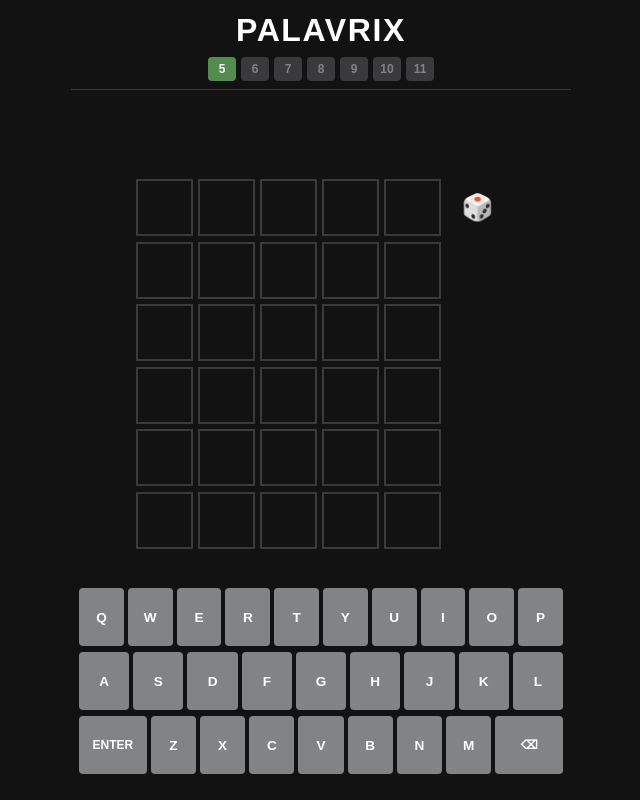
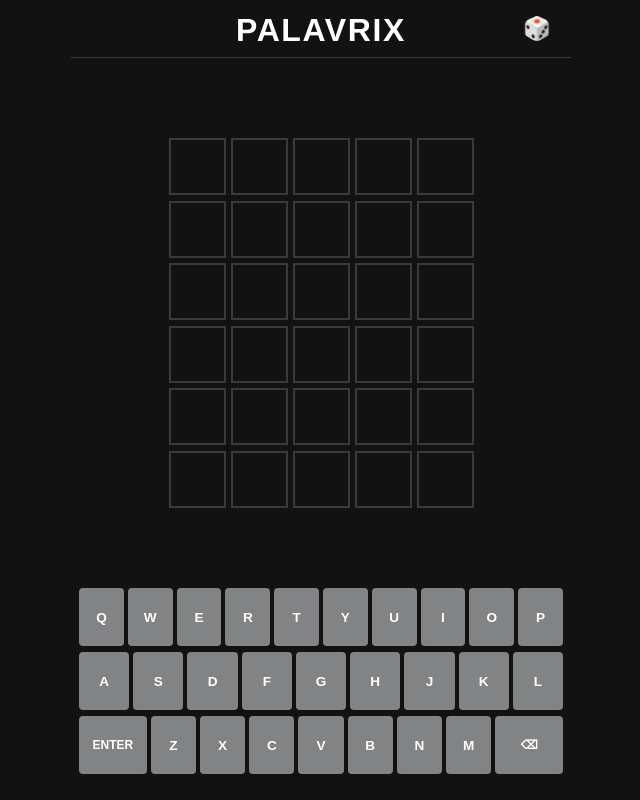
Before and after one commit to pacbtz/palavrix, a plain HTML site: page index.html in a window 1280 px wide. Shown: the whole page, without its empty margins (319-959 px from the left). Drawn offline with Linux system fonts and the light colour scheme.

Commit message:
Refactor UI: remove length selector, move dice to header, toast popup messages (#1)

```diff
--- a/index.html
+++ b/index.html
@@ -26,8 +26,11 @@
       width: 100%;
       max-width: 500px;
       border-bottom: 1px solid #3a3a3c;
-      padding: 12px 0 8px;
-      text-align: center;
+      padding: 12px 16px 8px;
+      position: relative;
+      display: flex;
+      align-items: center;
+      justify-content: center;
     }
 
     header h1 {
@@ -37,43 +40,47 @@
       text-transform: uppercase;
     }
 
-    #length-selector {
-      display: flex;
-      justify-content: center;
-      gap: 5px;
-      margin-top: 8px;
+    #random-btn {
+      visibility: hidden;
+      background: transparent;
+      color: #565758;
+      font-size: 1.4rem;
+      border: none;
+      border-radius: 4px;
+      cursor: pointer;
+      padding: 4px;
+      line-height: 1;
+      transition: color 0.15s;
+      position: absolute;
+      right: 16px;
+      top: 50%;
+      transform: translateY(-50%);
     }
 
-    .len-btn {
-      background: #3a3a3c;
-      color: #818384;
-      border: none;
-      border-radius: 4px;
-      font-size: 0.75rem;
-      font-weight: 700;
-      width: 28px;
-      height: 24px;
-      cursor: pointer;
-      transition: background 0.15s, color 0.15s;
-    }
-
-    .len-btn:hover {
-      background: #565758;
+    #random-btn:hover {
       color: #fff;
     }
 
-    .len-btn.active {
-      background: #538d4e;
+    #random-btn::after {
+      content: attr(data-tooltip);
+      position: absolute;
+      top: calc(100% + 6px);
+      left: 50%;
+      transform: translateX(-50%);
+      background: #3a3a3c;
       color: #fff;
+      font-size: 0.72rem;
+      font-weight: 600;
+      white-space: nowrap;
+      padding: 4px 8px;
+      border-radius: 4px;
+      opacity: 0;
+      pointer-events: none;
+      transition: opacity 0.15s;
     }
 
-    #message {
-      height: 30px;
-      margin: 10px 0;
-      font-size: 1rem;
-      font-weight: 600;
-      color: #fff;
-      text-align: center;
+    #random-btn:hover::after {
+      opacity: 1;
     }
 
     #board-container {
@@ -82,6 +89,10 @@
       align-items: center;
       flex-grow: 1;
       padding: 10px 0;
+    }
+
+    #board-wrapper {
+      position: relative;
     }
 
     #board {
@@ -264,55 +275,25 @@
       background: #3a3a3c;
     }
 
-    #board-wrapper {
-      display: flex;
-      align-items: flex-start;
-      gap: 8px;
+    /* Floating toast anchored above a board row */
+    #toast {
+      position: absolute;
+      left: 50%;
+      transform: translateX(-50%) translateY(-100%);
+      background: #fff;
+      color: #121213;
+      font-size: 0.85rem;
+      font-weight: 700;
+      padding: 7px 16px;
+      border-radius: 6px;
+      white-space: nowrap;
+      pointer-events: none;
+      opacity: 0;
+      transition: opacity 0.15s;
+      z-index: 10;
     }
 
-    #board-side {
-      display: flex;
-      flex-direction: column;
-      align-items: center;
-    }
-
-    #random-btn {
-      visibility: hidden;
-      background: transparent;
-      color: #565758;
-      font-size: 1.2rem;
-      border: none;
-      border-radius: 4px;
-      cursor: pointer;
-      padding: 0;
-      line-height: 1;
-      transition: color 0.15s;
-      position: relative;
-    }
-
-    #random-btn:hover {
-      color: #fff;
-    }
-
-    #random-btn::after {
-      content: attr(data-tooltip);
-      position: absolute;
-      left: calc(100% + 8px);
-      top: 50%;
-      transform: translateY(-50%);
-      background: #3a3a3c;
-      color: #fff;
-      font-size: 0.72rem;
-      font-weight: 600;
-      white-space: nowrap;
-      padding: 4px 8px;
-      border-radius: 4px;
-      opacity: 0;
-      pointer-events: none;
-      transition: opacity 0.15s;
-    }
-
-    #random-btn:hover::after {
+    #toast.visible {
       opacity: 1;
     }
 
@@ -323,17 +304,13 @@
 
   <header>
     <h1>Palavrix</h1>
-    <div id="length-selector"></div>
+    <button id="random-btn" data-tooltip="palavra aleatória">🎲</button>
   </header>
-
-  <div id="message"></div>
 
   <div id="board-container">
     <div id="board-wrapper">
+      <div id="toast"></div>
       <div id="board"></div>
-      <div id="board-side">
-        <button id="random-btn" data-tooltip="palavra aleatória">🎲</button>
-      </div>
     </div>
   </div>
 
@@ -342,18 +319,25 @@
 
 <script>
     const MAX_GUESSES = 6;
+    const WORD_LENGTH = 5;
     const EPOCH = new Date('2024-01-01T00:00:00Z');
 
-    function parseHash() {
-      const parts = location.hash.replace('#', '').split('/');
-      const length = parseInt(parts[0], 10);
-      return {
-        length: (length >= 5 && length <= 11) ? length : 5,
-        date: (parts[1] && /^\d{8}$/.test(parts[1])) ? parts[1] : null
-      };
+    function getDateParam() {
+      const hash = location.hash.replace('#', '');
+      const dateMatch = hash.match(/(\d{8})/);
+      if (dateMatch) {
+        const raw = dateMatch[1];
+        return `${raw.slice(0, 4)}-${raw.slice(4, 6)}-${raw.slice(6, 8)}`;
+      }
+      const d = new Date();
+      return `${d.getFullYear()}-${String(d.getMonth() + 1).padStart(2, '0')}-${String(d.getDate()).padStart(2, '0')}`;
     }
 
-    let WORD_LENGTH = parseHash().length;
+    function dateToWordIndex(dateStr) {
+      const selected = new Date(dateStr + 'T00:00:00Z');
+      const dayOffset = Math.floor((selected - EPOCH) / 86400000);
+      return ((dayOffset % wordList.length) + wordList.length) % wordList.length;
+    }
 
     const KEYBOARD_ROWS = [
       ['Q', 'W', 'E', 'R', 'T', 'Y', 'U', 'I', 'O', 'P'],
@@ -369,29 +353,24 @@
     let gameOver = false;
     let tiles = [];
     let keyMap = {};
+    let tileSize = 57;
+    let toastTimer = null;
 
-    function getDateParam() {
-      const raw = parseHash().date;
-      if (raw) return `${raw.slice(0, 4)}-${raw.slice(4, 6)}-${raw.slice(6, 8)}`;
-      const d = new Date();
-      return `${d.getFullYear()}-${String(d.getMonth() + 1).padStart(2, '0')}-${String(d.getDate()).padStart(2, '0')}`;
-    }
-
-    function dateToWordIndex(dateStr) {
-      const selected = new Date(dateStr + 'T00:00:00Z');
-      const dayOffset = Math.floor((selected - EPOCH) / 86400000);
-      return ((dayOffset % wordList.length) + wordList.length) % wordList.length;
+    function showToast(msg, aboveRow) {
+      const toast = document.getElementById('toast');
+      toast.textContent = msg;
+      // Position the toast so its bottom is 8px above the target row
+      const rowHeight = tileSize + 5;
+      toast.style.top = (aboveRow * rowHeight - 8) + 'px';
+      toast.classList.add('visible');
+      clearTimeout(toastTimer);
+      toastTimer = setTimeout(() => toast.classList.remove('visible'), 1800);
     }
 
     function buildBoard() {
-      const tileSize = Math.max(36, Math.floor(310 / WORD_LENGTH) - 5);
+      tileSize = Math.max(36, Math.floor(310 / WORD_LENGTH) - 5);
       const boardWidth = (tileSize + 5) * WORD_LENGTH - 5;
       const fontSize = Math.max(1, tileSize * 0.55) + 'px';
-
-      const btn = document.getElementById('random-btn');
-      btn.style.width = tileSize + 'px';
-      btn.style.height = tileSize + 'px';
-      btn.style.fontSize = (tileSize * 0.45) + 'px';
 
       const board = document.getElementById('board');
       board.style.width = boardWidth + 'px';
@@ -434,10 +413,6 @@
         });
         keyboard.appendChild(rowEl);
       });
-    }
-
-    function setMessage(msg) {
-      document.getElementById('message').textContent = msg;
     }
 
     function handleKey(key) {
@@ -486,16 +461,14 @@
     function submitGuess() {
       if (currentCol < WORD_LENGTH) {
         shakeRow(currentRow);
-        setMessage('Palavra incompleta');
-        setTimeout(() => setMessage(''), 1500);
+        showToast('Palavra incompleta', currentRow);
         return;
       }
 
       const guess = currentGuess.join('').toLowerCase();
       if (!wordList.includes(guess)) {
         shakeRow(currentRow);
-        setMessage('Palavra não encontrada');
-        setTimeout(() => setMessage(''), 1500);
+        showToast('Palavra não encontrada', currentRow);
         return;
       }
 
@@ -559,10 +532,10 @@
           gameOver = true;
           bounceRow(row);
           const msgs = ['Genial!', 'Magnífico!', 'Impressionante!', 'Esplêndido!', 'Ótimo!', 'Ufa!'];
-          setMessage(msgs[Math.min(row, msgs.length - 1)]);
+          showToast(msgs[Math.min(row, msgs.length - 1)], row);
         } else if (currentRow >= MAX_GUESSES) {
           gameOver = true;
-          setMessage(`A palavra era ${WORD}`);
+          showToast(`A palavra era ${WORD}`, MAX_GUESSES - 1);
         }
       }, totalDelay + flipDuration);
     }
@@ -604,34 +577,12 @@
       currentCol = 0;
       currentGuess = [];
       gameOver = false;
-      setMessage('');
       setRandomBtn(true);
       buildBoard();
       buildKeyboard();
     }
 
-    function buildLengthSelector() {
-      const container = document.getElementById('length-selector');
-      container.innerHTML = '';
-      for (let n = 5; n <= 11; n++) {
-        const btn = document.createElement('button');
-        btn.classList.add('len-btn');
-        if (n === WORD_LENGTH) btn.classList.add('active');
-        btn.textContent = n;
-        btn.addEventListener('click', () => {
-          if (n === WORD_LENGTH) return;
-          WORD_LENGTH = n;
-          const date = parseHash().date;
-          location.hash = date ? `${n}/${date}` : `${n}`;
-          loadAndStart();
-        });
-        container.appendChild(btn);
-      }
-    }
-
     function loadAndStart() {
-      WORD_LENGTH = parseHash().length;
-      buildLengthSelector();
       fetch(`palavras-${WORD_LENGTH}.json`)
         .then(r => {
           if (!r.ok) throw new Error(`Lista de palavras de ${WORD_LENGTH} letras não disponível`);
@@ -642,14 +593,13 @@
           initGame();
         })
         .catch(err => {
-          setMessage(err.message);
+          showToast(err.message, 0);
         });
     }
 
     document.getElementById('random-btn').addEventListener('click', fillRandom);
     document.addEventListener('keydown', e => handleKey(e.key));
 
-    buildLengthSelector();
     loadAndStart();
   </script>
 </body>
```
